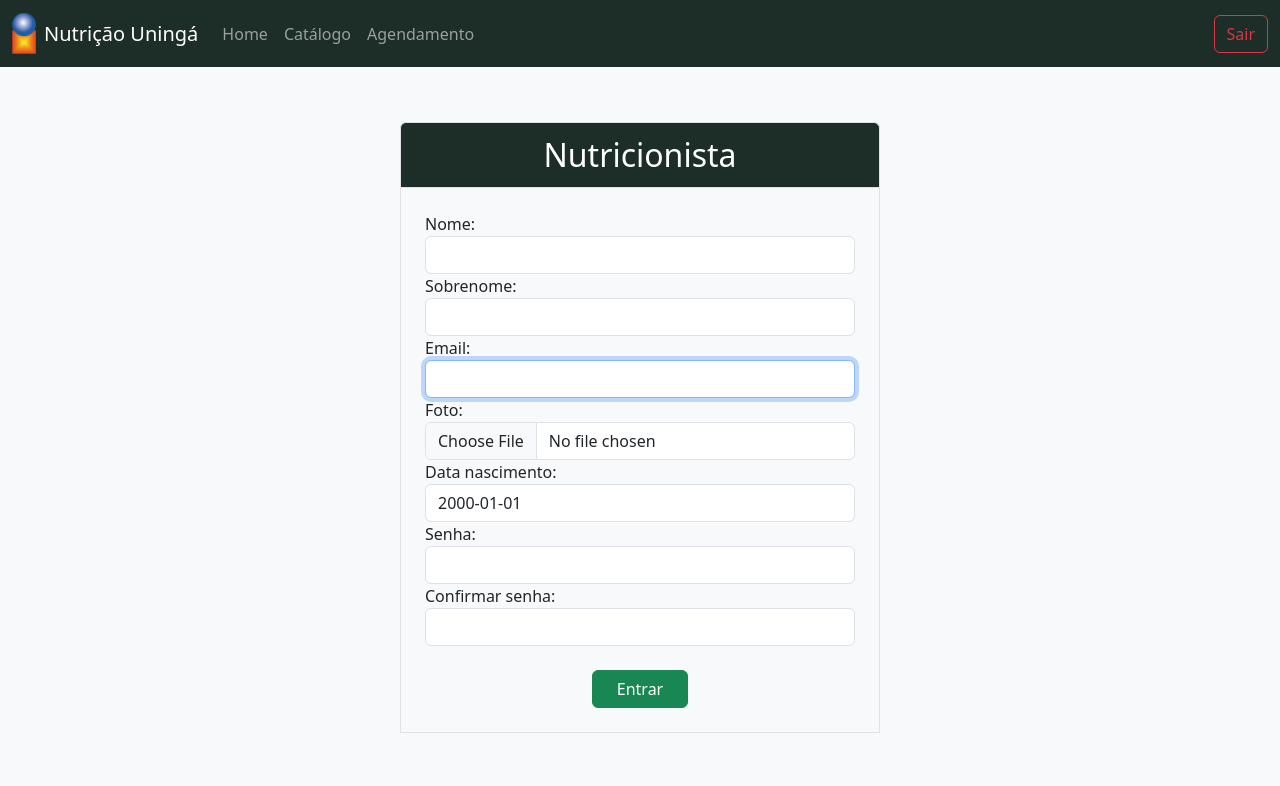
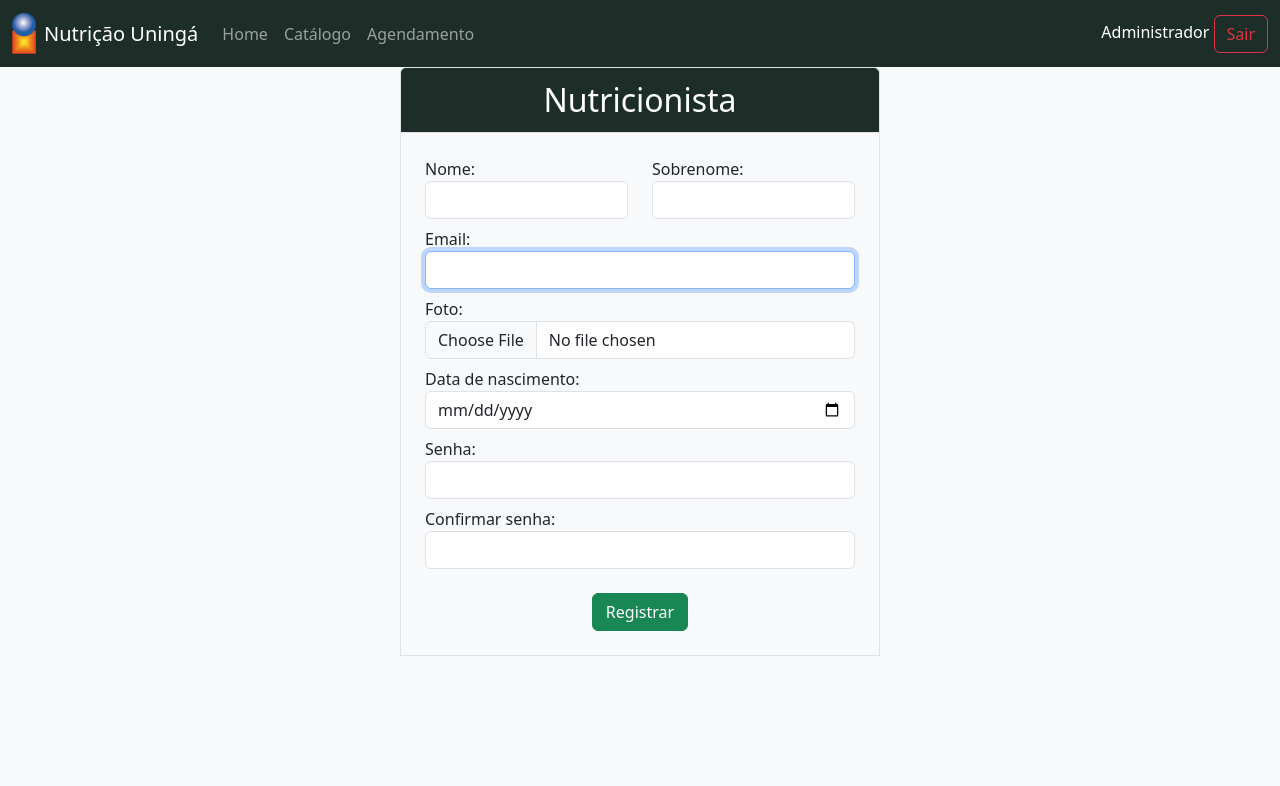
Before and after one commit to NBorego/nutricao-uninga, a Django app: page /login/adm/registrar_nutricionista in a window 1280 px wide. Shown: the top 786 px of the page. Run offline with Django 5.2, Linux system fonts and the light colour scheme; a user stored in the database is signed in.

Commit message:
/feature registro de usuarios terminado

```diff
--- a/catalogo/templates/partials/usuario.html
+++ b/catalogo/templates/partials/usuario.html
@@ -36,6 +36,10 @@
                 {% endif %}
                 <span>{{user.first_name}}</span>
             </a>
+        {% else %}
+            <span class="text-white">
+                Administrador
+            </span>
         {% endif %}
         <a class="btn btn-outline-danger" href="{% url 'logout' %}">
             Sair
--- a/login/forms.py
+++ b/login/forms.py
@@ -66,6 +66,10 @@ class ClienteForm(UserCreationForm):
 class NutricionistaForm(UserCreationForm):
     first_name = forms.CharField(label=_("Nome"))
     last_name = forms.CharField(label=_("Sobrenome"))
+    data_nascimento = forms.DateField(
+        label=_("Data de nascimento"),
+        widget=forms.DateTimeInput(attrs={'type': 'date'}),
+    )
     password1 = forms.CharField(
         label=_("Senha"),
         widget=forms.PasswordInput()
@@ -92,7 +96,7 @@ class NutricionistaForm(UserCreationForm):
     def __init__(self, *args, **kwargs):
         super().__init__(*args, **kwargs)
         for field_name, field in self.fields.items():
-            field.widget.attrs.update({'class': 'form-control'})
+            field.widget.attrs.update({'class': 'form-control mb-2'})
 
     def save(self, commit=True):
         user = super().save(commit=False)
--- a/login/static/css/login/login.css
+++ b/login/static/css/login/login.css
@@ -1,7 +1,3 @@
 .header-form {
     background-color: var(--cor-primaria);
 }
-
-main {
-    height: 90vh;
-}
--- a/login/templates/login/adm/logar_adm.html
+++ b/login/templates/login/adm/logar_adm.html
@@ -25,10 +25,7 @@
         <form method="POST" class="p-4 border border-1" style="width: 30rem;"
         >
             {% csrf_token %}
-            <label for="usuario">Usuário: </label>
-            <input type="text" name="usuario" class="form-control my-2">
-            <label for="usuario">Senha: </label>
-            <input type="password" name="senha" class="form-control my-2">
+            {{form}}
 
             <button
                 type="submit"
--- a/login/templates/login/adm/registrar_nutricionista.html
+++ b/login/templates/login/adm/registrar_nutricionista.html
@@ -25,14 +25,50 @@
             enctype="multipart/form-data"
         >
             {% csrf_token %}
-            {{ form }}
+            <div class="row">
+                <div class="col-md-6">
+                    <div class="form-group">
+                        {{ form.first_name.label_tag }}
+                        {{ form.first_name }}
+                    </div>
+                </div>
+                <div class="col-md-6">
+                    {{ form.last_name.label_tag }}
+                    {{ form.last_name }}
+                </div>
+            </div>
+
+            <div class="form-group">
+                {{ form.email.label_tag }}
+                {{ form.email }}
+            </div>
+
+            <div class="form-group">
+                {{ form.foto.label_tag }}
+                {{ form.foto }}
+            </div>
+
+            <div class="form-group">
+                {{ form.data_nascimento.label_tag }}
+                {{ form.data_nascimento }}
+            </div>
+
+            <div class="form-group">
+                {{ form.password1.label_tag }}
+                {{ form.password1 }}
+            </div>
+
+            <div class="form-group">
+                {{ form.password2.label_tag }}
+                {{ form.password2 }}
+            </div>
 
             <button
                 type="submit"
                 class="btn btn-success d-block m-auto mt-4"
                 style="width: 6rem;"
             >
-                Entrar
+                Registrar
             </button>
         </form>
     </main>
--- a/login/views.py
+++ b/login/views.py
@@ -62,7 +62,19 @@ def registrar_nutricionista(request):
     return render(request, 'login/adm/registrar_nutricionista.html', {'form': form})
 
 def logar_adm(request):
-    return render(request, 'login/adm/logar_adm.html')
+    if request.method == 'POST':
+        form = CustomAuthenticationForm(data=request.POST)
+
+        if form.is_valid():
+            user = form.get_user()
+            login(request, user)
+
+            if user.is_superuser:
+                return redirect('registrar_nutricionista')
+    else:
+        form = CustomAuthenticationForm()
+
+    return render(request, 'login/adm/logar_adm.html', {'form': form})
 
 def logout_view(request):
     logout(request)
```
Also changed, not shown: login/templates/login/registrar_cliente.html (+40 -4 lines), db.sqlite3.
